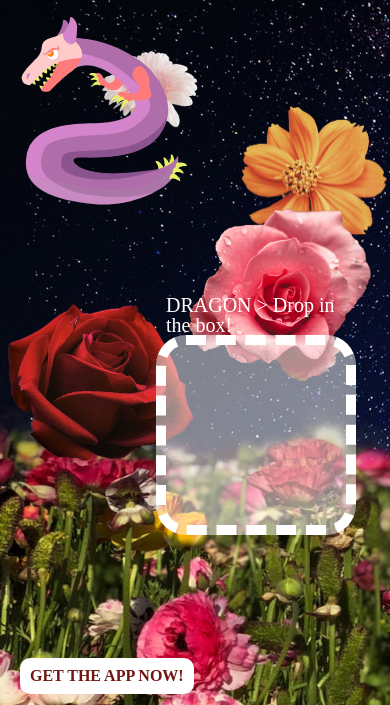
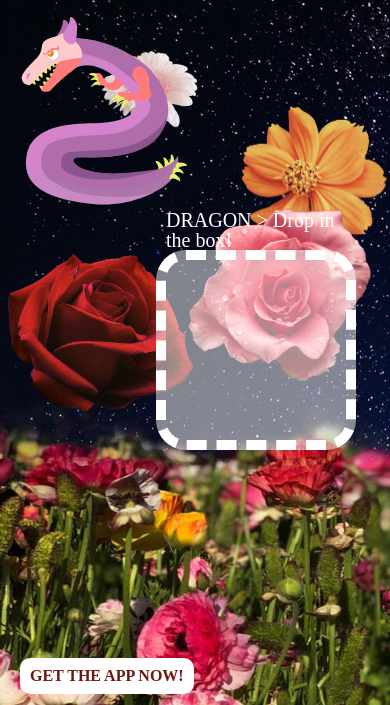
Before and after one commit to HelloTakako/web-ad, a website: page index.html in a window 390 px wide. Shown: the part 63-768 px from the top of the page. Drawn offline with nearby package versions, Linux system fonts and the light colour scheme.

Commit message:
change flowers and drop box position

```diff
--- a/css/style.sass
+++ b/css/style.sass
@@ -145,7 +145,7 @@ svg
         #div1
                 width: 180px
                 height: 180px
-                top: 40%
+                top: 30%
                 left: 40%
                 &:after
                         font-size: 20px
@@ -164,7 +164,7 @@ svg
 
         #img2
                 width: 200px
-                top: 300px
+                top: 250px
 
         #img3
                 width: 150px
```
Also changed, not shown: css/style.css.
